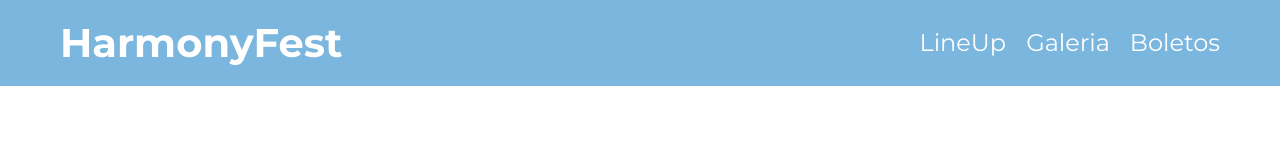
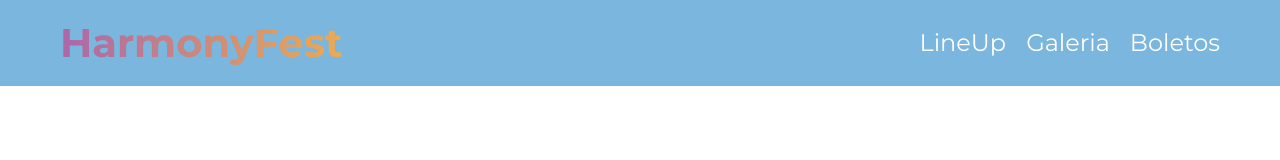
Before and after one commit to Stepha-gon/Music-Festival, a website: page index.html in a window 1280 px wide. Drawn offline with Linux system fonts and the light colour scheme; a web font is replaced by a local one.

Commit message:
style: Changed title gradient

```diff
--- a/src/scss/base/_variables.scss
+++ b/src/scss/base/_variables.scss
@@ -7,6 +7,7 @@ $violet: #6b5b6b;
 $dark-green: #769666;
 $yellow: #ebab52;
 $pink: #eb52e6;
+$dark-pink: #ab67a9;
 $green: #85eb52;
 $white: #ffffff;
 $black: #000000;
--- a/src/scss/layout/_header.scss
+++ b/src/scss/layout/_header.scss
@@ -4,8 +4,12 @@
 .header {
   background-color: v.$blue;
   h1 {
-    color: v.$white;
+    //color: v.$white;
     text-align: center;
+    background: linear-gradient(to right, v.$dark-pink, v.$yellow);
+    background-clip: text;
+    -webkit-background-clip: text;
+    color: transparent;
     @include m.tablet {
       margin: 0;
     }
```
Also changed, not shown: build/css/app.css.
